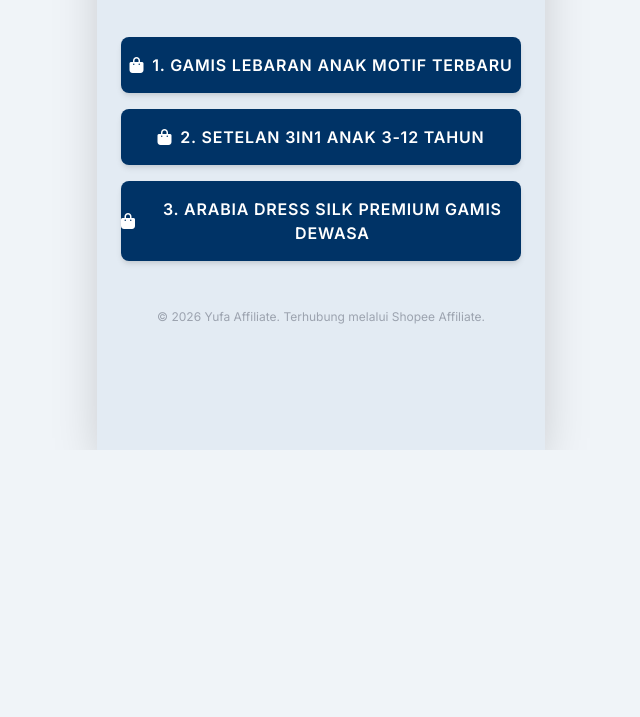
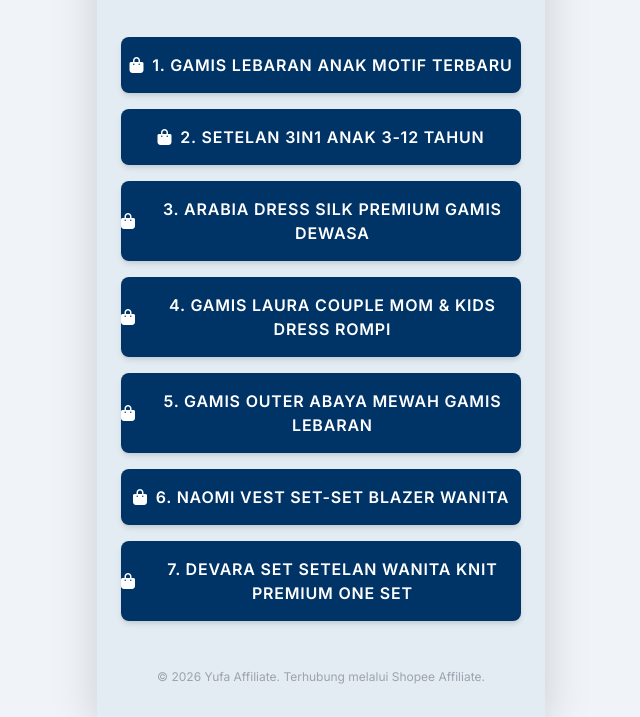
Before and after one commit to aditpras46/YUFA-Affiliate, a plain HTML site: page index.html in a window 1280 px wide. Shown: the part 350-1067 px from the top of the page, without its empty margins (319-959 px from the left). Before the commit the page ends 800 px from the top, so only its background shows below. Drawn offline with nearby package versions, Linux system fonts and the light colour scheme.

Commit message:
Update index.html

```diff
--- a/index.html
+++ b/index.html
@@ -87,6 +87,30 @@
                     3. Arabia Dress Silk Premium Gamis Dewasa
                 </a>
 
+                <!-- Link Shopee #4 -->
+                <a href="https://s.shopee.co.id/2VmI5v6SDt" target="_blank" class="flex items-center justify-center gap-2 w-full bg-[#003366] text-white py-4 rounded-lg text-center font-bold tracking-wider hover-scale btn-shadow uppercase">
+                    <i class="fas fa-shopping-bag"></i>
+                    4. Gamis Laura Couple Mom & Kids Dress Rompi
+                </a>
+
+                <!-- Link Shopee #5 -->
+                <a href="https://s.shopee.co.id/807EeF1mZS" target="_blank" class="flex items-center justify-center gap-2 w-full bg-[#003366] text-white py-4 rounded-lg text-center font-bold tracking-wider hover-scale btn-shadow uppercase">
+                    <i class="fas fa-shopping-bag"></i>
+                    5. Gamis outer abaya mewah gamis lebaran
+                </a>
+
+                <!-- Link Shopee #6 -->
+                <a href="https://s.shopee.co.id/7VAy3R5jsH" target="_blank" class="flex items-center justify-center gap-2 w-full bg-[#003366] text-white py-4 rounded-lg text-center font-bold tracking-wider hover-scale btn-shadow uppercase">
+                    <i class="fas fa-shopping-bag"></i>
+                    6. Naomi Vest Set-Set Blazer Wanita
+                </a>
+
+                <!-- Link Shopee #7 -->
+                <a href="https://s.shopee.co.id/4qACsb58Eb" target="_blank" class="flex items-center justify-center gap-2 w-full bg-[#003366] text-white py-4 rounded-lg text-center font-bold tracking-wider hover-scale btn-shadow uppercase">
+                    <i class="fas fa-shopping-bag"></i>
+                    7. Devara Set Setelan Wanita Knit Premium One Set
+                </a>
+
             </div>
 
             <!-- Footer Branding -->
```
